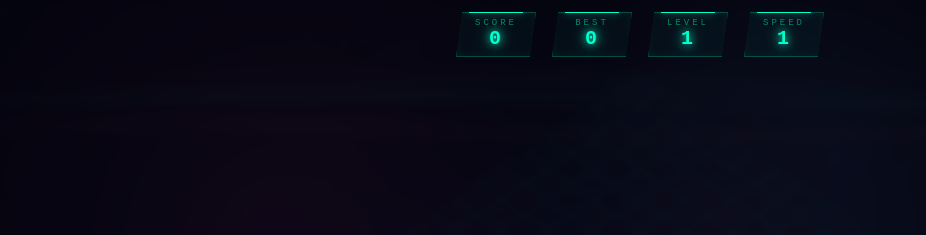
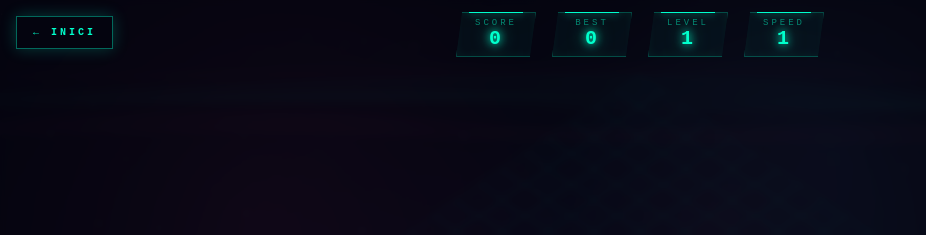
Before and after one commit to noeherreracrispi-gh/novarena, a plain HTML site: page games/snake/index.html in a window 1280 px wide. Shown: the top 235 px of the page, without its empty margins (0-926 px from the left). Drawn offline with Linux system fonts and the light colour scheme; animation ran at ten frames a second.

Commit message:
Boto enrerre

```diff
--- a/games/break-block/styles.css
+++ b/games/break-block/styles.css
@@ -27,6 +27,34 @@ body {
   align-items: flex-start;
   padding: 24px;
   overflow: hidden;
+}
+
+.home-link {
+  position: fixed;
+  top: 18px;
+  left: 18px;
+  z-index: 20;
+  display: inline-flex;
+  align-items: center;
+  justify-content: center;
+  padding: 10px 16px;
+  border-radius: 999px;
+  border: 1px solid rgba(148, 163, 184, 0.28);
+  background: rgba(10, 18, 32, 0.86);
+  color: var(--text);
+  text-decoration: none;
+  text-transform: uppercase;
+  letter-spacing: 2px;
+  font-size: 0.72rem;
+  font-weight: 700;
+  box-shadow: var(--shadow);
+  transition: transform 0.2s ease, border-color 0.2s ease, background 0.2s ease;
+}
+
+.home-link:hover {
+  transform: translateY(-1px);
+  border-color: rgba(249, 115, 22, 0.65);
+  background: rgba(15, 23, 42, 0.95);
 }
 
 .game-shell {
@@ -147,6 +175,13 @@ kbd {
     padding: 14px;
   }
 
+  .home-link {
+    top: 12px;
+    left: 12px;
+    padding: 8px 12px;
+    font-size: 0.65rem;
+  }
+
   .hud {
     grid-template-columns: 1fr;
   }
--- a/games/snake/index.html
+++ b/games/snake/index.html
@@ -186,6 +186,32 @@ canvas#c {
 }
 .neon-btn:active { transform: scale(0.97); }
 
+.home-link {
+  position: fixed;
+  top: 16px;
+  left: 16px;
+  z-index: 40;
+  display: inline-flex;
+  align-items: center;
+  justify-content: center;
+  padding: 10px 16px;
+  border: 1px solid rgba(0,255,204,0.4);
+  background: rgba(5,5,16,0.86);
+  color: #00ffcc;
+  text-decoration: none;
+  text-transform: uppercase;
+  letter-spacing: 3px;
+  font-size: 10px;
+  font-weight: 700;
+  box-shadow: 0 0 16px rgba(0,255,204,0.22);
+  transition: transform 0.15s ease, box-shadow 0.15s ease, border-color 0.15s ease;
+}
+.home-link:hover {
+  transform: translateY(-1px);
+  border-color: #00ff88;
+  box-shadow: 0 0 24px rgba(0,255,136,0.34);
+}
+
 .gameover-label {
   font-size: clamp(24px, 6vw, 42px);
   font-weight: 700;
@@ -231,9 +257,21 @@ canvas#c {
   letter-spacing: 3px;
   text-transform: uppercase;
 }
+
+@media (max-width: 640px) {
+  .home-link {
+    top: 12px;
+    left: 12px;
+    padding: 8px 12px;
+    font-size: 9px;
+    letter-spacing: 2px;
+  }
+}
 </style>
 </head>
 <body>
+
+<a class="home-link" href="../../index.html" aria-label="Tornar a la pagina principal">&larr; Inici</a>
 
 <!-- HUD -->
 <div id="hud">
--- a/templates/game-template/style.css
+++ b/templates/game-template/style.css
@@ -6,6 +6,25 @@ body {
   background: #06071c;
   color: #e2e8f0;
   font-family: Arial, sans-serif;
+}
+
+.home-link {
+  position: fixed;
+  top: 16px;
+  left: 16px;
+  display: inline-flex;
+  align-items: center;
+  justify-content: center;
+  padding: 10px 14px;
+  border-radius: 999px;
+  border: 1px solid rgba(255, 255, 255, 0.14);
+  background: rgba(255, 255, 255, 0.06);
+  color: #e2e8f0;
+  text-decoration: none;
+  text-transform: uppercase;
+  letter-spacing: 2px;
+  font-size: 0.72rem;
+  font-weight: 700;
 }
 
 .game-shell {
```
Also changed, not shown: games/break-block/index.html (+1 -0 lines), games/runner-3d/index.html (+24 -0 lines), games/tetris/index.html (+37 -0 lines), templates/game-template/index.html (+1 -0 lines).
